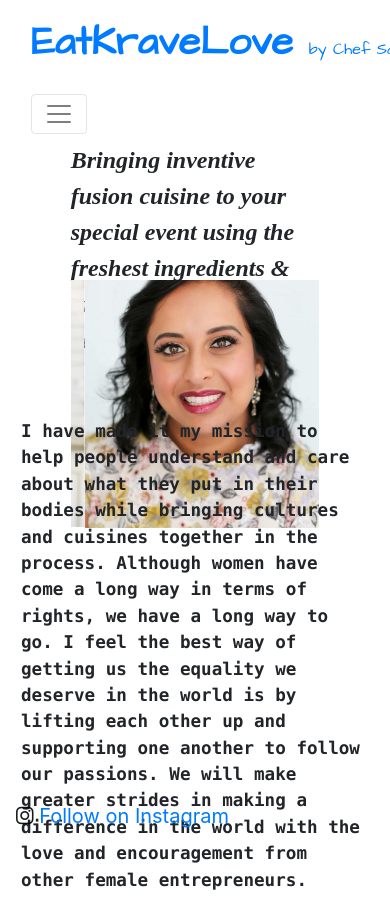
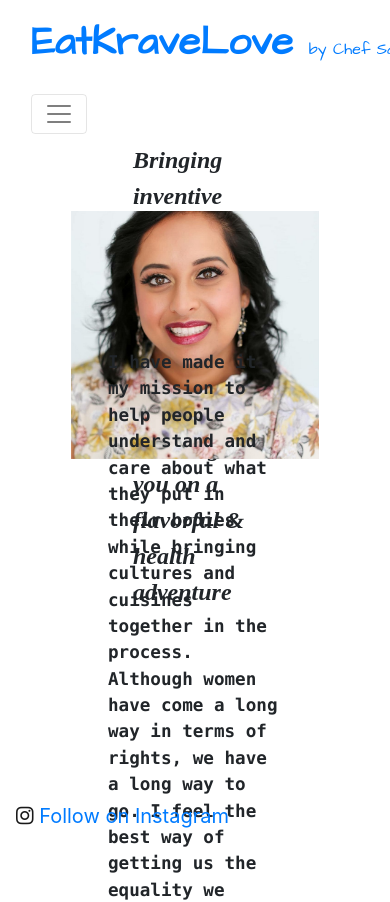
Before and after one commit to michaelpaulcuccia/eatkravelove, a React (Create React App) app in the folder client/: page / in a window 390 px wide. Shown: the top 902 px of the page. Built offline with nearby package versions, Linux system fonts and the light colour scheme.

Commit message:
responsiveness is wackness

```diff
--- a/client/src/style/LandingStyle.css
+++ b/client/src/style/LandingStyle.css
@@ -8,3 +8,23 @@
     max-width: 1100px;
     margin: 0 auto;
 }
+
+/*Tablets */
+@media(max-width: 768px){
+    .container {
+      max-width: 700px;
+      margin: auto;
+      display: flex;
+      flex-direction: row;
+    }
+}
+
+/* Mobile */
+@media(max-width: 500px){
+    .container {
+      max-width: 425px;
+      margin: auto;
+      display: flex;
+      flex-direction: row;
+    }
+}
```
Also changed, not shown: client/src/style/LandingQuoteStyle.css (+4 -5 lines).
